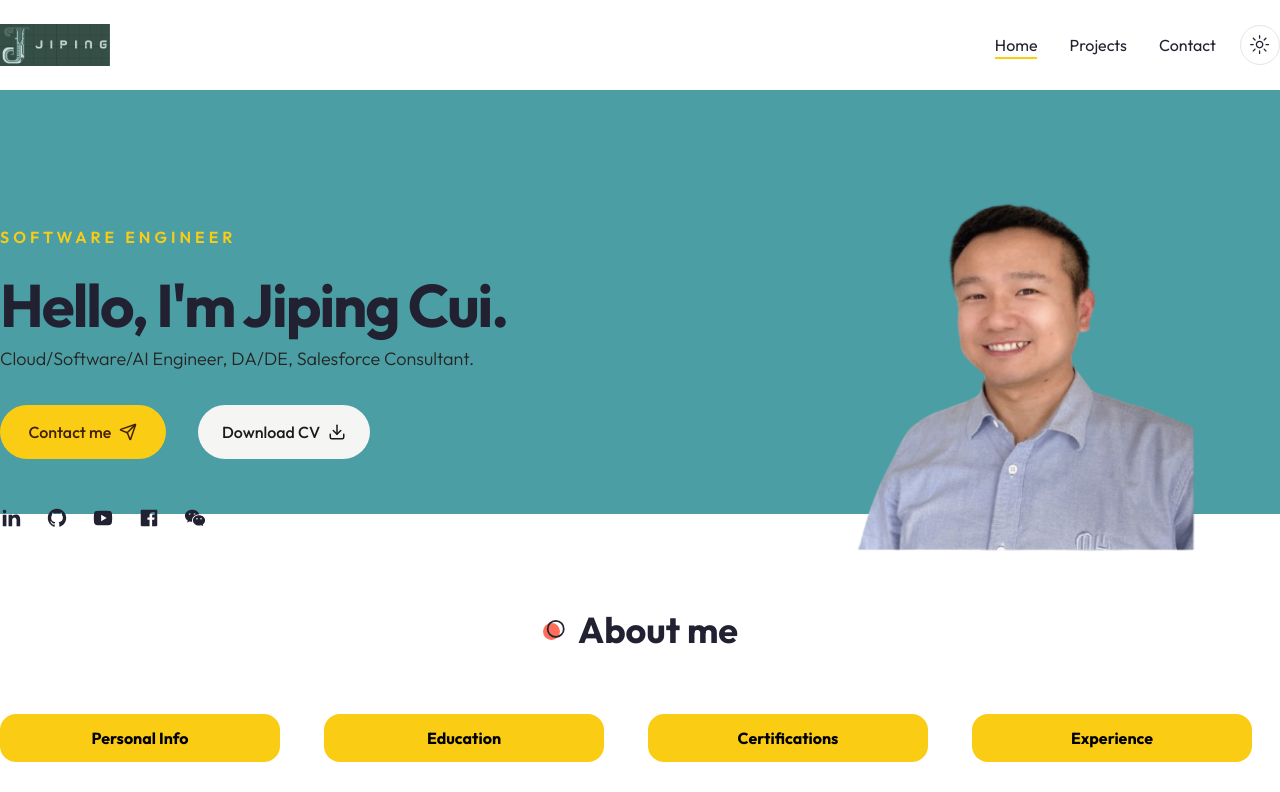
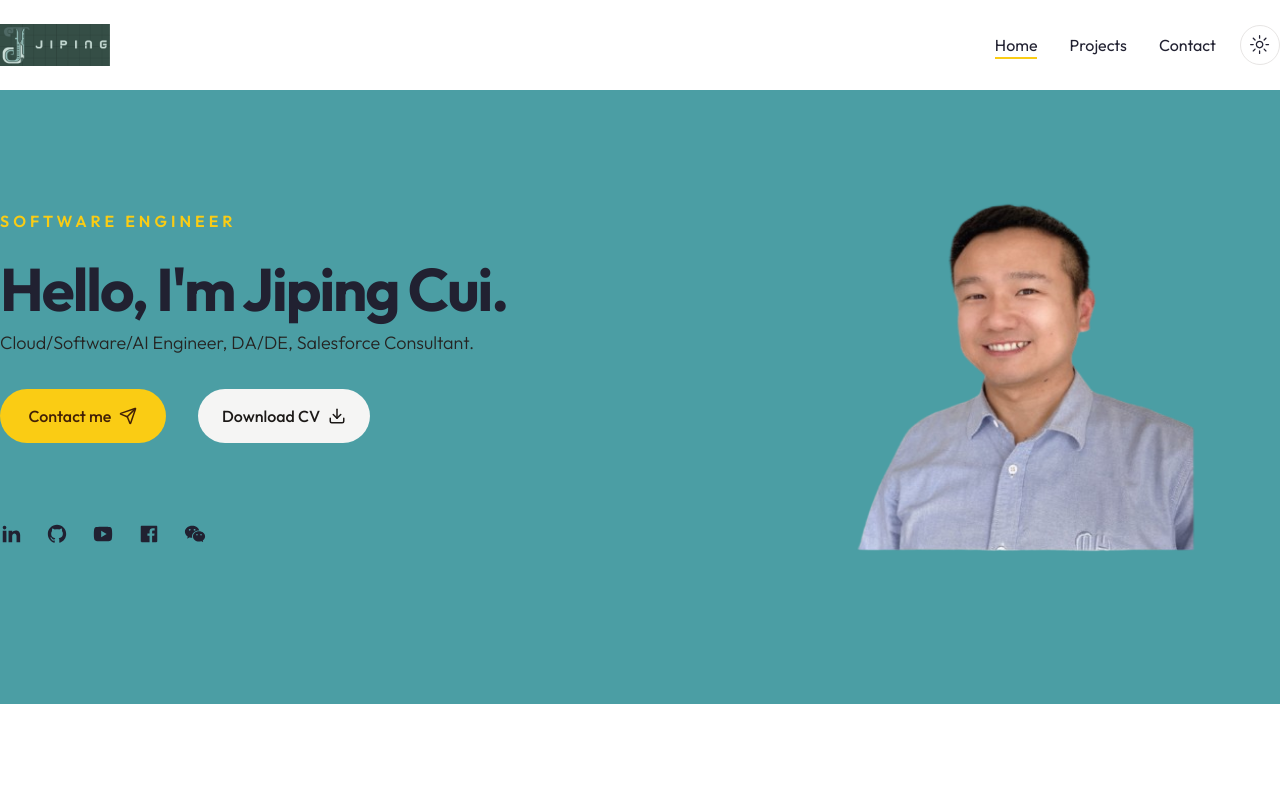
Before and after one commit to KChoi0720/MyWorld, a Next.js app: page / in a window 1280 px wide. Shown: the top 792 px of the page. Built offline with nearby package versions, Linux system fonts and the light colour scheme.

Commit message:
update hero space

```diff
--- a/components/Hero.jsx
+++ b/components/Hero.jsx
@@ -19,7 +19,7 @@
 
 const Hero = () => {
     return (
-        <section className="py-12 xl:py-24 h-[53vh] xl:pt-14 bg-hero bg-no-repeat
+        <section className="py-12 xl:py-24 min-h-[60vh] sm:min-h-[70vh] xl:pt-14 bg-hero bg-no-repeat
   bg-bottom bg-cover dark:bg-none">
             <div className="container mx-auto">
                 <div className="flex justify-between gap-x-8">
@@ -34,7 +34,7 @@
                         </p>
 
                         {/* buttons */}
-                        <div className="flex flex-col gap-y-3 md:flex-row gap-x-8 mx-auto xl:mx-0 mb-12">
+                        <div className="flex flex-col gap-y-3 md:flex-row gap-x-8 mx-auto xl:mx-0 mb-20">
                             <Link href='/contact'>
                                 <Button className='gap-x-2'>
                                     Contact me
```
